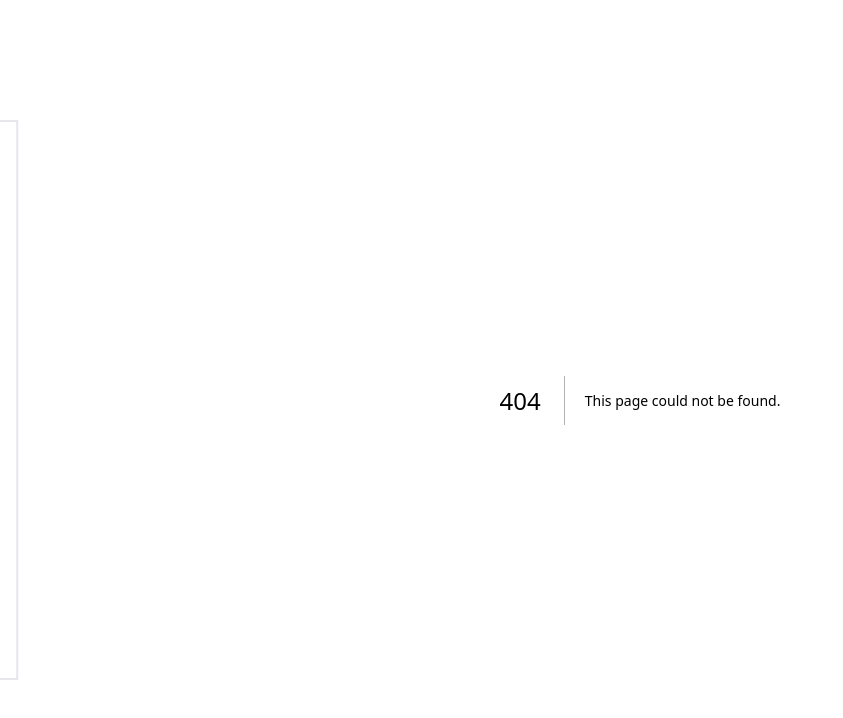
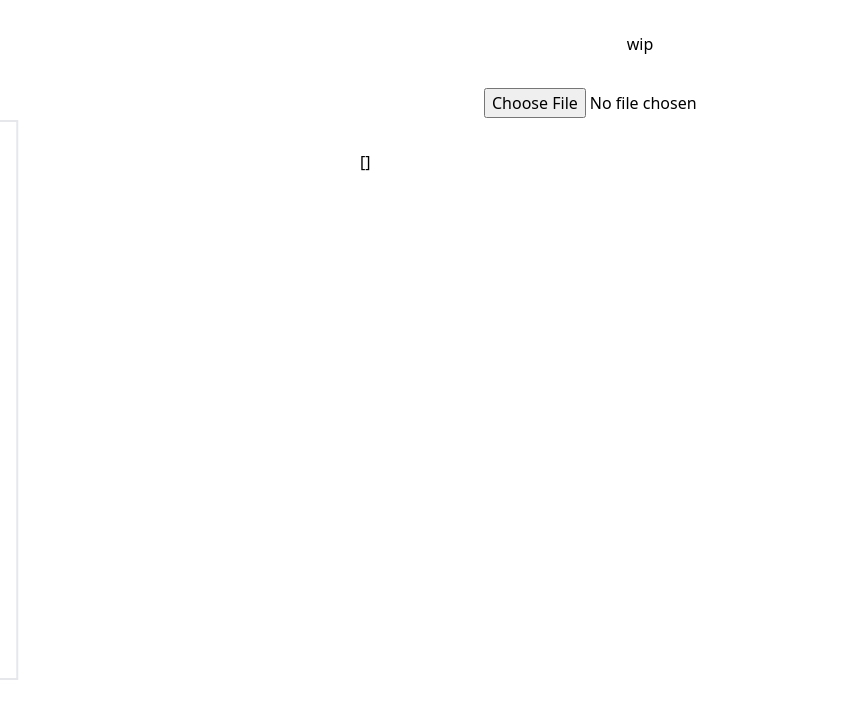
Before and after one commit to MohamedBechirMejri/lab, a Next.js app: page /tools/text2array in a window 1280 px wide. Before the commit this address had no page. Shown: the top 718 px of the page, without its empty margins (0-843 px from the left). Built offline with nearby package versions, Linux system fonts and the light colour scheme.

Commit message:
add text2arr

```diff
--- /dev/null
+++ b/app/tools/text2array/Text2Array.tsx
@@ -0,0 +1,71 @@
+"use client";
+
+import { useEffect, useState } from "react";
+
+//! NOT FOR PRODUCTION; had the idea when i needed a text to arr converter so i'm currently making the feature work for this use case only. I'll update it in the future to be customizable
+
+// TODO: add advanced features like setting separator and output items
+// for example using a template for the output
+// {
+//  id: index,
+//  value: {${ value } }
+// }
+
+const Text2Array = () => {
+  const [text, setText] = useState("");
+  const [array, setArray] = useState([{ id: 0, fact: "" }]);
+
+  useEffect(() => {
+    if (text) {
+      const words = text.split("\n");
+      setArray(
+        words.map((w, i) => {
+          return {
+            id: i,
+            fact: w,
+          };
+        })
+      );
+    }
+  }, [text]);
+
+  return (
+    <div className="flex flex-col items-center justify-center gap-8 p-8">
+      wip
+      <input
+        type="file"
+        //  TODO: clean up code
+        onChange={(e) => {
+          const reader = new FileReader();
+          reader.onload = async (e) => {
+            const text = e.target!.result;
+            if (typeof text === "string") setText(text);
+          };
+          reader.readAsText(e.target.files![0]);
+        }}
+      />
+      <div
+        className="flex flex-col overflow-scroll w-[35rem] h-[60vh]"
+        onClick={() => {
+          navigator.clipboard.writeText(JSON.stringify(array));
+        }}
+      >
+        [
+        {array.map(
+          (item) =>
+            item.fact && (
+              <p key={item.id} className="flex flex-col pl-2">
+                <span>{`{`}</span>
+                <span className="pl-2">id: {item.id},</span>
+                <span className="pl-2">fact: "{item.fact}"</span>
+                <span>{`}`},</span>
+              </p>
+            )
+        )}
+        ]
+      </div>
+    </div>
+  );
+};
+
+export default Text2Array;
--- /dev/null
+++ b/app/tools/text2array/page.tsx
@@ -0,0 +1,7 @@
+import Text2Array from "./Text2Array";
+
+const Page = () => {
+  return <Text2Array />;
+};
+
+export default Page;
```
